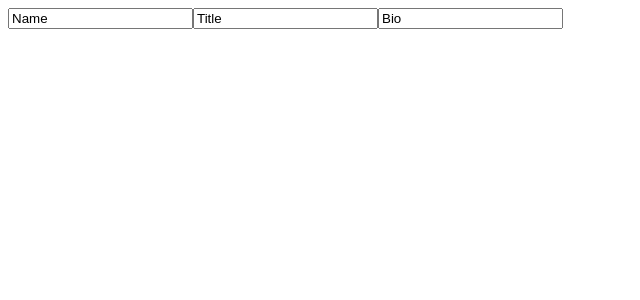
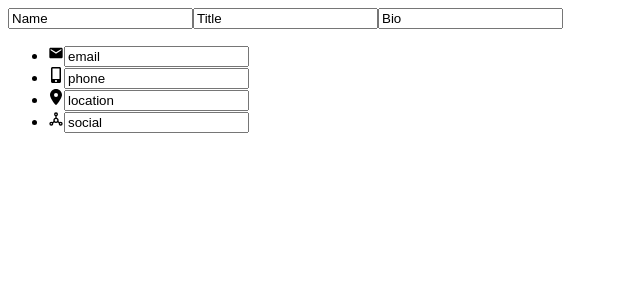
Before and after one commit to Liam-JL/cv-application, a React (Vite) app: page / in a window 1280 px wide. Shown: the top 300 px of the page, without its empty margins (0-640 px from the left). Built offline with nearby package versions, Linux system fonts and the light colour scheme; the HTML template or start-up script is replaced by a standard one.

Commit message:
Add contact section components to app

```diff
--- a/src/App.jsx
+++ b/src/App.jsx
@@ -1,9 +1,11 @@
 import AboutMeSection from "./AboutMe"
+import ContactSection from "./Contact"
 
 function App() {
   return (
     <>
       <AboutMeSection active={true}/>
+      <ContactSection active={true} />
     </>
   )
 }
--- a/src/Contact.jsx
+++ b/src/Contact.jsx
@@ -0,0 +1,66 @@
+import { useState } from "react"
+import { MdEmail as EmailIcon} from "react-icons/md" ;
+import { FaMobileAlt as PhoneIcon } from "react-icons/fa";
+import { FaLocationDot as LocationIcon } from "react-icons/fa6";
+import { TbSocial as SocialIcon} from "react-icons/tb";
+
+export default function ContactSection({ active }) {
+    return (
+        <section className="contact-section" aria-label="contact-me">
+            <ul className="contact-section__list">
+                <li>
+                    <ContactInfoBlock label="email" active={active} icon={EmailIcon}/>
+                </li>
+                <li>
+                    <ContactInfoBlock label="phone" active={active} icon={PhoneIcon}/>
+                </li>
+                <li>
+                    <ContactInfoBlock label="location" active={active} icon={LocationIcon}/>
+                </li>
+                <li>
+                    <ContactInfoBlock label="social" active={active} icon={SocialIcon} />
+                </li>
+            </ul>
+        </section>
+    )
+}
+
+export function ContactInfoBlock({active, label, icon, className = undefined}) {
+    const [fieldValue, setFieldValue] = useState(label || "Test")
+    const Icon = icon
+
+    function getHref() {
+        if (label === "email") return "mailto:" + fieldValue;
+        if (label === "phone") return "tel:" + fieldValue;
+        if (label === "location") return null;
+        return fieldValue;
+    }
+
+    function getType() {
+        if (label === "email") return "email"
+        if (label === "phone") return "tel"
+        return "text"
+    }
+
+    return active ? (
+        <div className="contact-info-block">
+            <Icon />
+            <input
+            className={`${className} ${className}--input`}
+            value={fieldValue} onChange={(e) => setFieldValue(e.target.value)}
+            aria-label={label}
+            type={getType()}
+            />
+        </div>
+    ) : (
+        <div className="contact-info-block">
+            <Icon />
+            {getHref() ? (
+                <a href={getHref()}>{fieldValue}</a>
+            ) : (
+                <span>{fieldValue}</span>
+            )
+        }
+        </div>
+    )
+}
```
